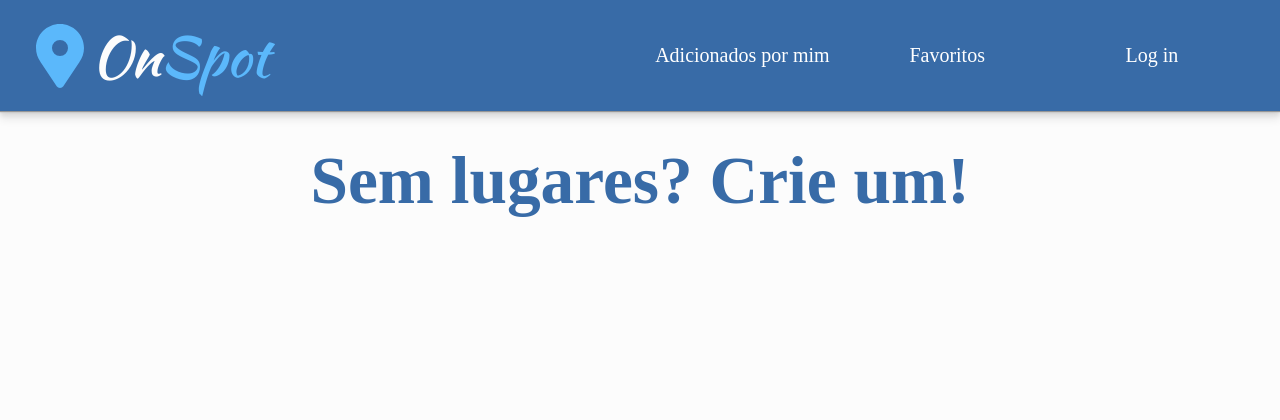
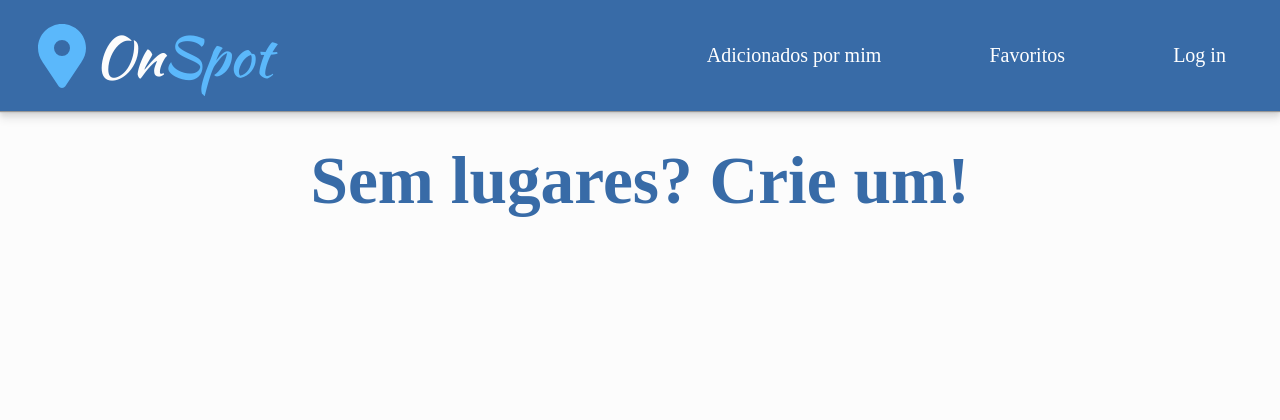
Before and after one commit to AlexandreMilharado/ProjetoDIAM, a Django app: page / in a window 1280 px wide. Shown: the top 420 px of the page. Run offline with Django 5.2, Linux system fonts and the light colour scheme; data that the repository does not hold is empty; some web fonts are replaced.

Commit message:
Header corretions

```diff
--- a/backend/website/static/css/styles.css
+++ b/backend/website/static/css/styles.css
@@ -93,7 +93,7 @@ header {
   box-shadow: rgba(0, 0, 0, 0.07) 0px 1px 1px, rgba(0, 0, 0, 0.07) 0px 4px 4px,
     rgba(0, 0, 0, 0.07) 0px 8px 8px;
   border-bottom: 1px solid #969696;
-  padding: 0% 2%;
+  padding: 0 0 0 2%;
 }
 
 header .logo {
@@ -126,7 +126,7 @@ header nav {
   width: 100%;
 
   &>* {
-    width: 20%;
+
     display: flex;
     justify-content: space-around;
     flex-grow: 1;
@@ -134,8 +134,10 @@ header nav {
 }
 
 header nav a {
+  cursor: pointer;
   color: white;
   text-decoration: none;
+  white-space: nowrap;
   font-size: 20px;
   transition: ease 200ms;
   height: 100%;
@@ -543,6 +545,7 @@ header nav a:hover {
 
 .place-image-container .heart {
   position: absolute;
+  cursor: pointer;
   right: 25px;
   top: 15px;
   padding: 4px;
```
